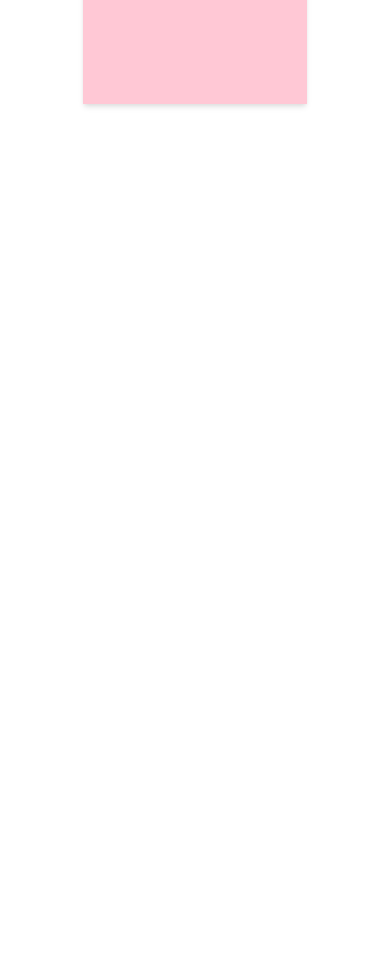
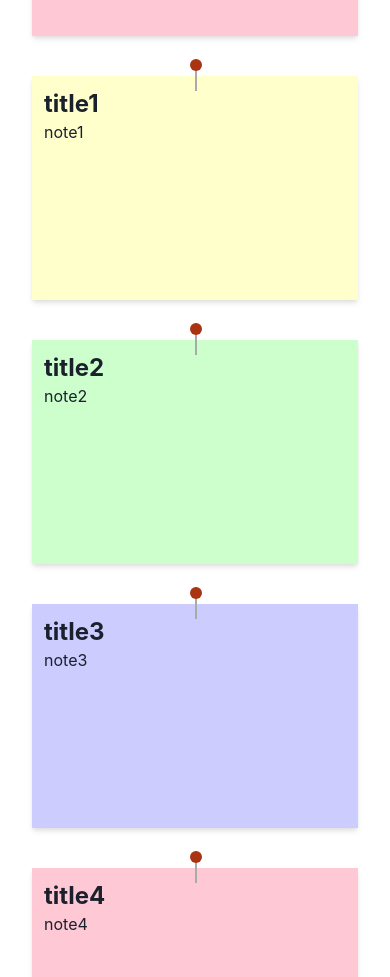
Before and after one commit to Kyosukyuu/notesApp, a React (Create React App) app in the folder client/: page / in a window 390 px wide. Shown: the part 1020-1997 px from the top of the page. Before the commit the page ends 1140 px from the top, so only its background shows below. Built offline with nearby package versions, Linux system fonts and the light colour scheme.

Commit message:
added react form hook, grid more responsive

```diff
--- a/client/package.json
+++ b/client/package.json
@@ -12,6 +12,7 @@
     "framer-motion": "^4.1.17",
     "react": "^17.0.2",
     "react-dom": "^17.0.2",
+    "react-hook-form": "^7.12.1",
     "react-scripts": "4.0.3",
     "web-vitals": "^0.2.4",
     "workbox-background-sync": "^5.1.4",
--- a/client/src/App.js
+++ b/client/src/App.js
@@ -4,7 +4,7 @@ import Notes from "./components/Notes";
 
 const App = () => {
   return (
-    <Box as="main" mt={8} mx={8}>
+    <Box as="main" mt={5} mx={8}>
       <Notes />
     </Box>
   );
--- a/client/src/components/Notes.js
+++ b/client/src/components/Notes.js
@@ -1,14 +1,22 @@
 import PostIt from "./PostIt";
-import { SimpleGrid } from "@chakra-ui/react";
+import { SimpleGrid, Box } from "@chakra-ui/react";
 
 const Notes = () => {
   return (
-    <SimpleGrid columns={4} spacing={7} minChildWidth="210px">
+    <Box sx={{ columnCount: [1, 2, 3, 4], gap: "40px" }}>
       <PostIt title="title1" text="note1" bg="yellow" />
       <PostIt title="title2" text="note2" bg="green" />
       <PostIt title="title3" text="note3" bg="blue" />
       <PostIt title="title4" text="note4" bg="pink" />
-    </SimpleGrid>
+      <PostIt title="title1" text="note1" bg="yellow" />
+      <PostIt title="title2" text="note2" bg="green" />
+      <PostIt title="title3" text="note3" bg="blue" />
+      <PostIt title="title4" text="note4" bg="pink" />
+      <PostIt title="title1" text="note1" bg="yellow" />
+      <PostIt title="title2" text="note2" bg="green" />
+      <PostIt title="title3" text="note3" bg="blue" />
+      <PostIt title="title4" text="note4" bg="pink" />
+    </Box>
   );
 };
 
--- a/client/src/components/PostIt.js
+++ b/client/src/components/PostIt.js
@@ -21,8 +21,11 @@ const PostIt = ({ title, text, bg }) => {
       bg={bgCol}
       boxShadow="md"
       height="14rem"
-      width="14rem"
-      m={4}
+      // width="14rem"
+      width="100%"
+      // m={4}
+      my="20px"
+      mx="auto"
       p={3}
       display="inline-block"
       position="relative"
--- a/client/src/components/PostNoteForm.js
+++ b/client/src/components/PostNoteForm.js
@@ -1,3 +1,5 @@
+import { useForm } from "react-hook-form";
+
 const PostNoteForm = () => {};
 
 export default PostNoteForm;
```
Also changed, not shown: 1 other file (tests, documents, lock files or other folders).
